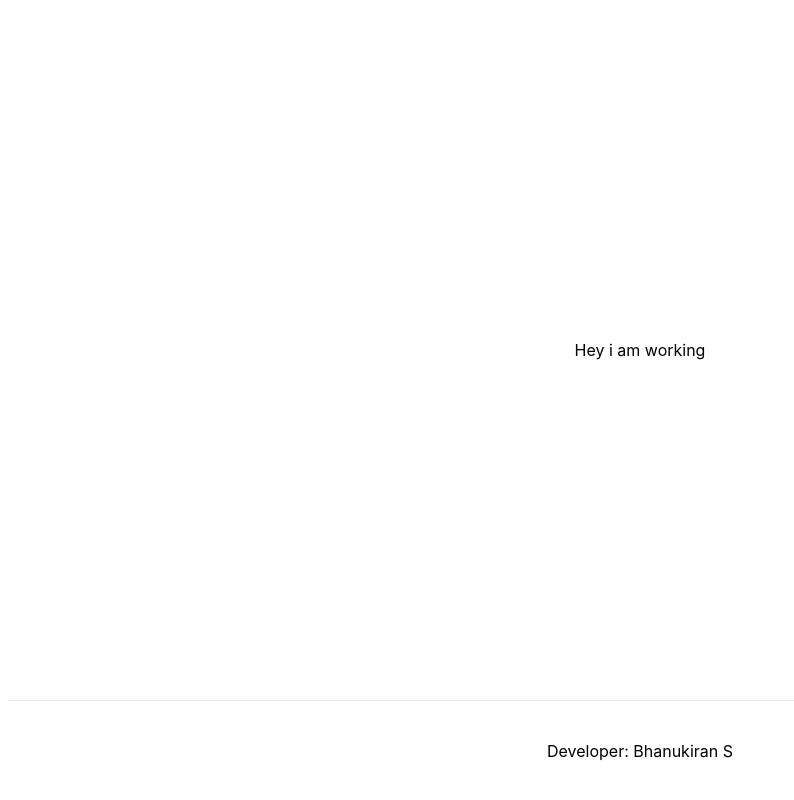
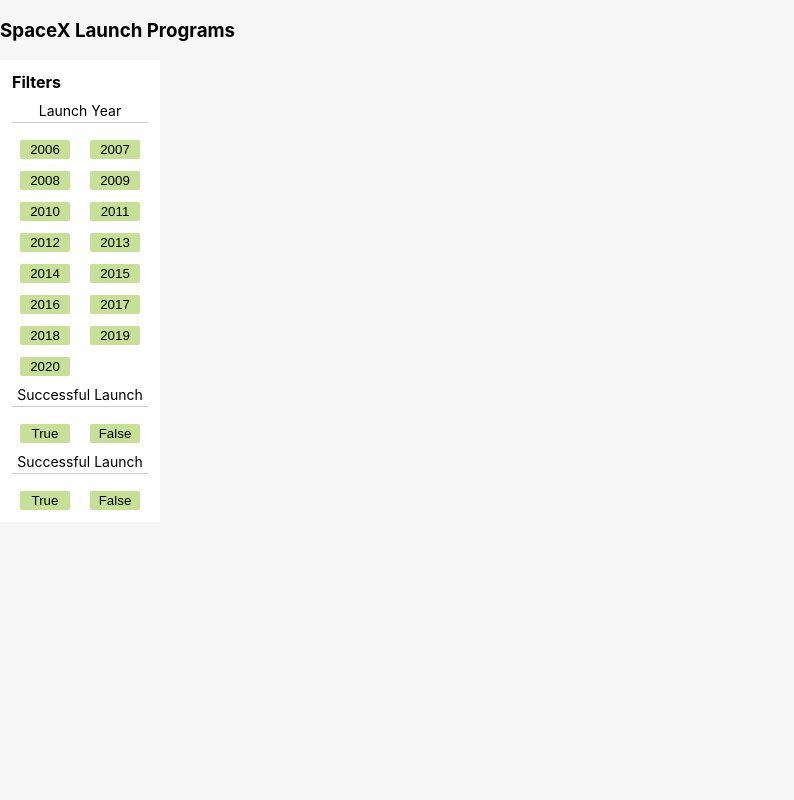
Before and after one commit to bhanukiran444/Publicis-sapient, a Next.js app: page / in a window 1280 px wide. Shown: the whole page, without its empty margins (0-794 px from the left). Built offline with nearby package versions, Linux system fonts and the light colour scheme.

Commit message:
added static filter design

```diff
--- /dev/null
+++ b/components/FilterButton.js
@@ -0,0 +1,11 @@
+import styles from '../styles/FiltersOverview.module.css'
+
+const FilterButton = ({filter}) => {
+    return (
+        <button className={styles.button}>
+            {filter.label}
+        </button>
+    )
+}
+
+export default FilterButton
--- /dev/null
+++ b/components/FiltersOverview.js
@@ -0,0 +1,57 @@
+import FilterButton from "./FilterButton";
+import styles from "../styles/FiltersOverview.module.css";
+const filterData = [
+  { launch_year: 2006, label: 2006 },
+  { launch_year: 2007, label: 2007 },
+  { launch_year: 2008, label: 2008 },
+  { launch_year: 2009, label: 2009 },
+  { launch_year: 2010, label: 2010 },
+  { launch_year: 2011, label: 2011 },
+  { launch_year: 2012, label: 2012 },
+  { launch_year: 2013, label: 2013 },
+  { launch_year: 2014, label: 2014 },
+  { launch_year: 2015, label: 2015 },
+  { launch_year: 2016, label: 2016 },
+  { launch_year: 2017, label: 2017 },
+  { launch_year: 2018, label: 2018 },
+  { launch_year: 2019, label: 2019 },
+  { launch_year: 2020, label: 2020 },
+];
+
+const successfulLaunchData = [
+    { launch_success: true, label: "True" },
+    { launch_success: false, label: "False" },
+];
+
+const successfulLandingData = [
+    { land_success: true, label: "True" },
+    { land_success: false, label: "False" },
+];
+
+const FiltersOverview = () => {
+  return (
+    <div className={styles.container}>
+      <p className={styles.header}>Filters</p>
+      <p className={styles.subHeader}>Launch Year</p>
+      <div className={styles.buttonWrapper}>
+        {filterData.map((filter) => {
+          return <FilterButton key={filter.launch_year} filter={filter} />;
+        })}
+      </div>
+      <p className={styles.subHeader}>Successful Launch</p>
+      <div className={styles.buttonWrapper}>
+        {successfulLaunchData.map((filter) => {
+          return <FilterButton key={filter.launch_success} filter={filter} />;
+        })}
+      </div>
+      <p className={styles.subHeader}>Successful Launch</p>
+      <div className={styles.buttonWrapper}>
+        {successfulLandingData.map((filter) => {
+          return <FilterButton key={filter.land_success} filter={filter} />;
+        })}
+      </div>
+    </div>
+  );
+};
+
+export default FiltersOverview;
--- /dev/null
+++ b/components/Layout.js
@@ -0,0 +1,10 @@
+const Layout = ({ children }) => {
+  return (
+    <>
+      <h3>SpaceX Launch Programs</h3>
+      <div>{children}</div>
+    </>
+  );
+};
+
+export default Layout;
--- a/package.json
+++ b/package.json
@@ -10,6 +10,7 @@
   "dependencies": {
     "next": "10.0.5",
     "react": "17.0.1",
-    "react-dom": "17.0.1"
+    "react-dom": "17.0.1",
+    "styled-components": "^5.2.1"
   }
 }
--- a/pages/_app.js
+++ b/pages/_app.js
@@ -1,7 +1,12 @@
+import Layout  from "../components/Layout";
 import '../styles/globals.css'
 
 function MyApp({ Component, pageProps }) {
-  return <Component {...pageProps} />
+  return (
+    <Layout>
+      <Component {...pageProps} />
+    </Layout>
+  );
 }
 
-export default MyApp
+export default MyApp;
--- a/pages/index.js
+++ b/pages/index.js
@@ -1,21 +1,21 @@
-import Head from 'next/head'
-import styles from '../styles/Home.module.css'
+import FiltersOverview from "../components/FiltersOverview";
+export default function Home() {
+  // console.log(data)
 
-export default function Home() {
   return (
-    <div className={styles.container}>
-      <Head>
-        <title>SpaceX Launch Pragrams</title>
-      </Head>
+    <div>
+      <FiltersOverview />
+    </div>
+  );
+}
 
-      <main className={styles.main}>
-      Hey i am working
+// export const getStaticProps = async () => {
+//   const res = await fetch('https://api.spacexdata.com/v3/launches?limit=100')
+//   const data = await res.json()
 
-      </main>
-
-      <footer className={styles.footer}>
-        <p>Developer: Bhanukiran S</p>
-      </footer>
-    </div>
-  )
-}
+//   return {
+//     props: {
+//       data
+//     }
+//   }
+// }
--- /dev/null
+++ b/styles/FiltersOverview.module.css
@@ -0,0 +1,34 @@
+.container {
+  max-width: 160px;
+  background: #fff;
+  padding: 12px;
+}
+.header {
+  margin: 0;
+  font-weight: bold;
+}
+.subHeader {
+  margin: 0 auto;
+  text-align: center;
+  border-bottom: 1px solid #ccc;
+  padding-bottom: 3px;
+  margin-bottom: 5px;
+  font-size: 14px;
+  margin-top: 10px;
+}
+
+.buttonWrapper {
+  display: flex;
+  flex-wrap: wrap;
+  justify-content: space-between;
+  max-width: 120px;
+  margin: auto;
+}
+.button {
+  width: 50px;
+  margin-top: 12px;
+  background: #c6e096;
+  border: none;
+  border-radius: 2px;
+  padding: 2px;
+}
--- a/styles/globals.css
+++ b/styles/globals.css
@@ -2,6 +2,7 @@
 body {
   padding: 0;
   margin: 0;
+  background:#f6f6f6;
   font-family: -apple-system, BlinkMacSystemFont, Segoe UI, Roboto, Oxygen,
     Ubuntu, Cantarell, Fira Sans, Droid Sans, Helvetica Neue, sans-serif;
 }
```
Also changed, not shown: 1 other file (tests, documents, lock files or other folders).
